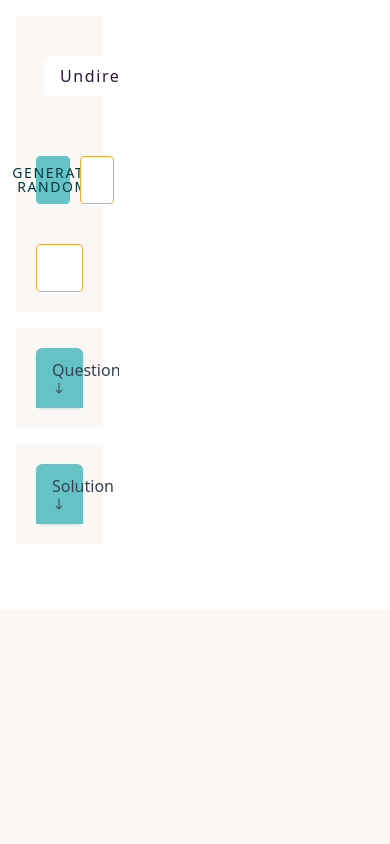
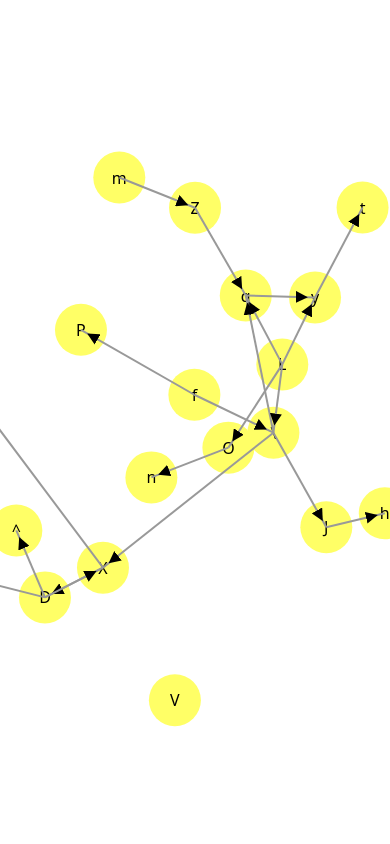
Before and after one commit to Aashray446/RandomSearchAlgo, a React (Vite) app: page / in a window 390 px wide. Shown: the top 844 px of the page. Built offline with nearby package versions, Linux system fonts and the light colour scheme.

Commit message:
<Feat> : [Added Directed graph]

```diff
--- a/src/components/controllerPanel.jsx
+++ b/src/components/controllerPanel.jsx
@@ -1,6 +1,6 @@
 import Switch from "./mini/switch";
 
-export default function ControllerPanel() {
+export default function ControllerPanel(props) {
 
     return (
         <div className="grid grid-cols-2 gap-10 tracking-widest p-5 bg-base-100 m-4">
--- a/src/components/d3Container.jsx
+++ b/src/components/d3Container.jsx
@@ -0,0 +1,41 @@
+import React from "react";
+import * as randomSearch from "../experiments/randomSearch";
+import { runForceGraph } from "../experiments/graphGenerator";
+// import styles from "./forceGraph.module.css";
+
+
+class ForceGraph extends React.Component {
+    constructor(props) {
+        super(props);
+        this.containerRef = React.createRef();
+        this.state = {
+            nodes: props.nodes,
+            links: props.links,
+        };
+        this.destroyFn = () => { };
+    }
+
+    componentDidMount() {
+        const { nodes, links } = randomSearch.generateDirectedNodesAndLinks(this.state.nodes, this.state.links);
+        let destroyFn;
+        if (this.containerRef.current) {
+            const { destroy } = runForceGraph(this.containerRef.current, links, nodes, {
+                color: "#FFFF66",
+                radius: 26,
+            });
+            destroyFn = destroy;
+        }
+        console.log(this.containerRef.current);
+        return destroyFn;
+    }
+
+    componentWillUnmount() {
+        this.destroyFn();
+    }
+
+    render() {
+        return <div ref={this.containerRef} className="h-full" />;
+    }
+}
+
+export default ForceGraph;
--- a/src/experiments/graphGenerator.js
+++ b/src/experiments/graphGenerator.js
@@ -1,55 +1,32 @@
+import * as d3 from 'd3';
 
-export const runForceGraph = (container, linksData, nodesData) => {
+export const runForceGraph = (container, linksData, nodesData, {
+    color,
+    radius,
+}) => {
 
-    const links = linksData.map((d) => Object.assign({}, d));
-    const nodes = nodesData.map((d) => Object.assign({}, d));
+
 
     const containerRect = container.getBoundingClientRect();
     const height = containerRect.height;
     const width = containerRect.width;
 
-    const color = () => { return "#9D00A0"; };
+    const linkStrengthScale = d3.scaleLinear()
+        .domain([0, d3.max(linksData, d => d.value)])
+        .range([0, 1]);
 
-    const icon = (d) => {
-        return d.gender === "male" ? "\uf222" : "\uf221";
-    }
+    const forceX = d3.forceX().x(d => d.x).strength(0.01);
+    const forceY = d3.forceY().y(d => d.y).strength(0.01);
 
-    const getClass = (d) => {
-        return d.gender === "male" ? styles.male : styles.female;
-    };
+    const simulation = d3.forceSimulation()
+        .force("link", d3.forceLink().id(d => d.id).strength(d => linkStrengthScale(d.value / 20)))
+        .force("charge", d3.forceManyBody().strength(-50))
+        .force("center", d3.forceCenter())
+        .force("x", forceX)
+        .force("y", forceY);
 
-    const drag = (simulation) => {
-        const dragstarted = (d) => {
-            if (!d3.event.active) simulation.alphaTarget(0.3).restart();
-            d.fx = d.x;
-            d.fy = d.y;
-        };
-
-        const dragged = (d) => {
-            d.fx = d3.event.x;
-            d.fy = d3.event.y;
-        };
-
-        const dragended = (d) => {
-            if (!d3.event.active) simulation.alphaTarget(0);
-            d.fx = null;
-            d.fy = null;
-        };
-
-        return d3
-            .drag()
-            .on("start", dragstarted)
-            .on("drag", dragged)
-            .on("end", dragended);
-    };
-
-
-    const simulation = d3
-        .forceSimulation(nodes)
-        .force("link", d3.forceLink(links).id(d => d.id))
-        .force("charge", d3.forceManyBody().strength(-150))
-        .force("x", d3.forceX())
-        .force("y", d3.forceY());
+    simulation.nodes(nodesData)
+    simulation.force("link").links(linksData)
 
     const svg = d3
         .select(container)
@@ -59,56 +36,88 @@ export const runForceGraph = (container, linksData, nodesData) => {
             svg.attr("transform", d3.event.transform);
         }));
 
-    const link = svg
-        .append("g")
-        .attr("stroke", "#999")
-        .attr("stroke-opacity", 0.6)
-        .selectAll("line")
-        .data(links)
-        .join("line")
-        .attr("stroke-width", d => Math.sqrt(d.value));
+    const node = svg.append("g")
+        .attr("class", "nodes")
+        .selectAll("g")
+        .data(nodesData)
+        .enter().append("g")
+        .style("fill", color)
+        .call(d3.drag()
+            .on("start", dragstarted)
+            .on("drag", dragged)
+            .on("end", dragended));
 
-    const node = svg
-        .append("g")
-        .attr("stroke", "#fff")
-        .attr("stroke-width", 2)
-        .selectAll("circle")
-        .data(nodes)
-        .join("circle")
-        .attr("r", 12)
-        .attr("fill", color)
-        .call(drag(simulation));
+    d3.selectAll("g.nodes g")
+        .classed("active", d => d.active);
 
-    const label = svg.append("g")
-        .attr("class", "labels")
-        .selectAll("text")
-        .data(nodes)
-        .enter()
-        .append("text")
-        .attr('text-anchor', 'middle')
-        .attr('dominant-baseline', 'central')
-        .attr("class", d => `fa ${getClass(d)}`)
-        .text(d => { return icon(d); })
-        .call(drag(simulation));
+    node.append("circle")
+        .attr("r", radius);
+
+    node.append("text")
+        .text(d => d.id)
+        .attr("text-anchor", "middle")
+        .attr("dominant-baseline", "central")
+        .attr("fill", "black");
 
 
+    const link = svg.append("g")
+        .attr("class", "links")
+        .selectAll("line")
+        .data(linksData)
+        .enter().append("line")
+        .attr("stroke-width", 2) // Use the value property to set the stroke width
+        .attr("marker-end", "url(#arrowhead)")
+        .attr("stroke", "#999");
+
+    // Define the arrowhead marker
+    // Define the arrowhead marker
+    const marker = svg.append("defs")
+        .append("marker")
+        .attr("id", "arrowhead")
+        .attr("viewBox", "0 -5 10 10")
+        .attr("refX", 16)
+        .attr("refY", 0)
+        .attr("markerWidth", 6)
+        .attr("markerHeight", 6)
+        .attr("orient", "auto");
+
+    marker.append("path")
+        .attr("d", "M0,-5L10,0L0,5");
+
+    function dragstarted(event) {
+        if (!event.active) simulation.alphaTarget(1).restart();
+        event.subject.fx = event.subject.x;
+        event.subject.fy = event.subject.y;
+    }
+
+    function dragged(event) {
+        event.subject.fx = event.x;
+        event.subject.fy = event.y;
+    }
+
+    function dragended(event) {
+        if (!event.active) simulation.alphaTarget(0);
+        event.subject.fx = null;
+        event.subject.fy = null;
+    }
+
     simulation.on("tick", () => {
-        //update link positions
+        simulation.alpha(0.5);
+
         link
-            .attr("x1", d => d.source.x)
-            .attr("y1", d => d.source.y)
-            .attr("x2", d => d.target.x)
-            .attr("y2", d => d.target.y);
+            .attr("x1", function (d) { return d.source.x; })
+            .attr("y1", function (d) { return d.source.y; })
+            .attr("x2", function (d) { return d.target.x; })
+            .attr("y2", function (d) { return d.target.y; });
 
-        // update node positions
         node
-            .attr("cx", d => d.x)
-            .attr("cy", d => d.y);
+            .attr("transform", function (d) {
+                return "translate(" + d.x + "," + d.y + ")";
+            })
 
-        // update label positions
-        label
-            .attr("x", d => { return d.x; })
-            .attr("y", d => { return d.y; })
+        // d3.selectAll("g.nodes g")
+        //     .classed("active", d => d.active);
+
     });
 
     return {
--- a/src/main.jsx
+++ b/src/main.jsx
@@ -16,7 +16,7 @@ const router = createBrowserRouter([
 
 ReactDOM.createRoot(document.getElementById("root")).render(
   <React.StrictMode>
-    <div className="h-full flex flex-row">
+    <div className="h-full flex flex-col sm:flex-row ">
       <ControlPanel ></ControlPanel>
       <RouterProvider router={router} />
     </div>
--- a/src/pages/contolPanel.jsx
+++ b/src/pages/contolPanel.jsx
@@ -5,9 +5,9 @@ import SolutionPanel from "../components/solutionPanel";
 export default function ControlPanel() {
 
     return (
-        <div className="w-1/3 hidden-scroll">
+        <div className="w-1/3 hidden-scroll hidden sm:block">
 
-            <ControllerPanel></ControllerPanel>
+            <ControllerPanel ></ControllerPanel>
             <QuizPanel></QuizPanel>
             <SolutionPanel></SolutionPanel>
         </div>
--- a/src/pages/playground.jsx
+++ b/src/pages/playground.jsx
@@ -1,12 +1,11 @@
 import React from "react";
+import D3Container from "../components/d3Container";
 
 export default function Playground() {
 
     return (
-        <div className="w-2/3 m-4 h-full hidden-scroll bg-white">
-            <svg id="playGround">
-
-            </svg>
+        <div className="sm:w-2/3  h-screen">
+            <D3Container nodes={20} links={20} />
         </div>
     );
 }
```
